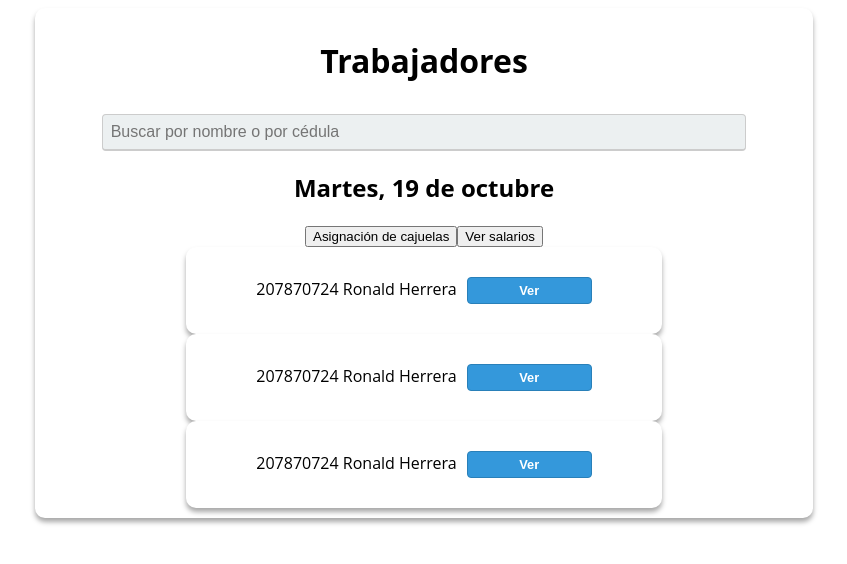
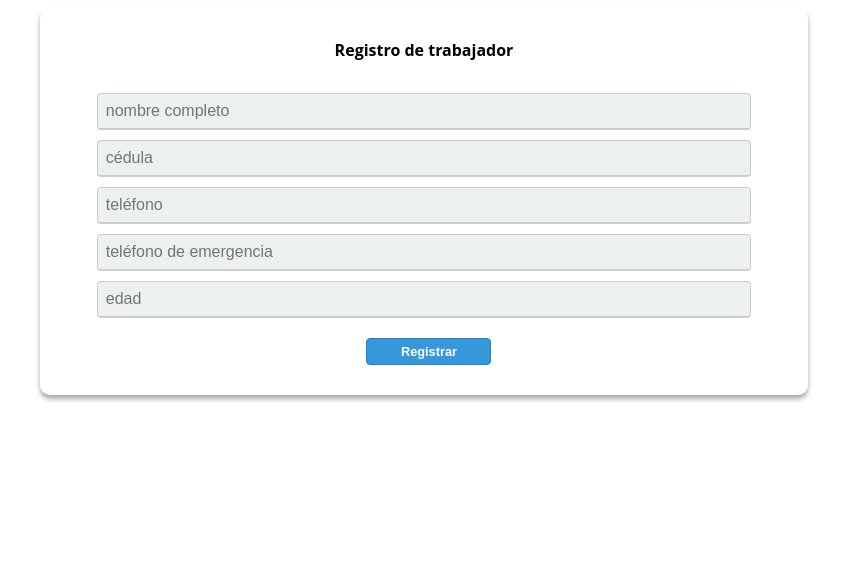
Before and after one commit to ronaldhgamez/Cafe-App-Angular, an Angular app: page / in a window 1280 px wide. Shown: the top 564 px of the page, without its empty margins (216-1063 px from the left). Built offline with nearby package versions, Linux system fonts and the light colour scheme.

Commit message:
Creación del json

```diff
--- a/src/app/app.component.html
+++ b/src/app/app.component.html
@@ -1,4 +1,7 @@
-<!-- <app-login-component></app-login-component> -->
-<!-- <app-register-component></app-register-component> -->
-<app-employees-component></app-employees-component>
-<!-- <app-employees-details></app-employees-details> -->
+<!--
+    <app-login-component></app-login-component>
+    <app-register-component></app-register-component>
+    <app-employees-component></app-employees-component>
+    <app-employees-details></app-employees-details>
+-->
+<app-register-component></app-register-component>
--- a/src/app/app.module.ts
+++ b/src/app/app.module.ts
@@ -1,11 +1,13 @@
 import { NgModule } from '@angular/core';
 import { BrowserModule } from '@angular/platform-browser';
+import { ReactiveFormsModule } from '@angular/forms';
 
 import { AppComponent } from './app.component';
 import { LoginComponentComponent } from './components/login-component/login-component.component';
 import { RegisterComponentComponent } from './components/register-component/register-component.component';
 import { EmployeesComponentComponent } from './components/employees-component/employees-component.component';
 import { EmployeesDetailsComponent } from './components/employees-details/employees-details.component';
+
 
 @NgModule({
   declarations: [
@@ -16,7 +18,8 @@ import { EmployeesDetailsComponent } from './components/employees-details/employ
     EmployeesDetailsComponent
   ],
   imports: [
-    BrowserModule
+    BrowserModule,
+    ReactiveFormsModule //para el retorno del usuario tipo json
   ],
   providers: [],
   bootstrap: [AppComponent]
--- a/src/app/components/login-component/login-component.component.html
+++ b/src/app/components/login-component/login-component.component.html
@@ -7,11 +7,11 @@
   </nav>
 
   <div class="card shadow margin-top">
-    <form type="submit" action="">
+    <form type="submit" action="" [formGroup]="miFormulario">
       <h4>Ingrese credenciales</h4>
-      <input id="username" type="text" placeholder="usuario">
-      <input id="password" type="text" placeholder="contraseña">
-      <button class="btn2" type="submit" (click)="validateCredentials()">Ingresar</button>
+      <input  type="text"  formControlName="usuario" placeholder="usuario">
+      <input  type="text" formControlName="contrasena" placeholder="contraseña" >
+      <button class="btn2" type="submit" [disabled]="miFormulario.invalid" (click)="login()" >Ingresar</button>
     </form>
   </div>
 
--- a/src/app/components/login-component/login-component.component.ts
+++ b/src/app/components/login-component/login-component.component.ts
@@ -1,21 +1,33 @@
 import { Component, OnInit } from '@angular/core';
+import { FormBuilder, FormGroup, Validators } from '@angular/forms';
 
 @Component({
   selector: 'app-login-component',
   templateUrl: './login-component.component.html',
   styleUrls: ['./login-component.component.css']
 })
-export class LoginComponentComponent implements OnInit {
+export class LoginComponentComponent {
 
-  public username: string;
+
+  miFormulario: FormGroup = this.fb.group({
+    usuario: ['diazr', [Validators.required]],
+    contrasena: ['admi', [Validators.required]]
+
+  });
+
+  constructor(private fb: FormBuilder) { }
+
+  login() {
+    console.log(this.miFormulario.value);
+    console.log(this.miFormulario.valid);
+  }
+
+  /*   public username: string;
     public password: string;
 
     constructor() {
       this.username = "";
       this.password = "";
-  }
-
-  ngOnInit(): void {
     }
 
     validateCredentials() {
@@ -27,6 +39,6 @@ export class LoginComponentComponent implements OnInit {
       } else {
         alert("Incorrect credentials");
       }
-  }
+    } */
 
 }
--- a/src/app/components/register-component/register-component.component.html
+++ b/src/app/components/register-component/register-component.component.html
@@ -2,13 +2,13 @@
 
   <div class="card shadow margin-top">
     <h4>Registro de trabajador</h4>
-    <form type="submit" action="">
-      <input id="name" type="text" placeholder="nombre completo" required>
-      <input id="card_id" type="text" placeholder="cédula" required>
-      <input id="tel" type="text" placeholder="teléfono" required>
-      <input id="emergency" type="text" placeholder="teléfono de emergencia">
-      <input id="age" type="number" placeholder="edad" min="10" max="100" required>
-      <button class="btn2" type="submit" (click)="saveEmployee()">Registrar</button>
+    <form type="submit" action="" [formGroup]="miFormulario">
+      <input  type="text"  formControlName="nombre" placeholder="nombre completo" required>
+      <input  type="text" formControlName="cedula" placeholder="cédula" required>
+      <input  type="text" formControlName="telefono" placeholder="teléfono" required>
+      <input  type="text" formControlName="telefonoEmergencia" placeholder="teléfono de emergencia">
+      <input  type="number" formControlName="edad" placeholder="edad" min="10" max="100" required>
+      <button class="btn2" type="submit" (click)="registro()">Registrar</button>
     </form>
   </div>
 
--- a/src/app/components/register-component/register-component.component.ts
+++ b/src/app/components/register-component/register-component.component.ts
@@ -1,12 +1,35 @@
-import { Component, OnInit } from '@angular/core';
+import { Component } from '@angular/core';
+import { FormBuilder, FormGroup, Validators } from '@angular/forms';
 
 @Component({
   selector: 'app-register-component',
   templateUrl: './register-component.component.html',
   styleUrls: ['./register-component.component.css']
 })
-export class RegisterComponentComponent implements OnInit {
+export class RegisterComponentComponent {
 
+  miFormulario: FormGroup = this.fb.group({
+    cedula: ['', [Validators.required]],
+    edad: ['', [Validators.required]],
+    nombre: ['', [Validators.required]],
+    telefono: ['', [Validators.required]],
+    telefonoEmergencia: ['', [Validators.required]],
+    fechaIngreso: ['', [Validators.required]],
+    genero: ['', [Validators.required]]
+
+  });
+
+  constructor(private fb: FormBuilder) { }
+
+  registro() {
+    console.log(this.miFormulario.value);
+    console.log(this.miFormulario.valid);
+  }
+
+
+
+
+/*
   constructor() { }
 
   ngOnInit(): void {
@@ -23,5 +46,5 @@ export class RegisterComponentComponent implements OnInit {
       name, card_id, tel, emergency, age
     }
     console.log(employee);
-  }
+  } */
 }
```
Also changed, not shown: 1 other file (tests, documents, lock files or other folders). Lines whose indentation alone changed are shown as unchanged.
